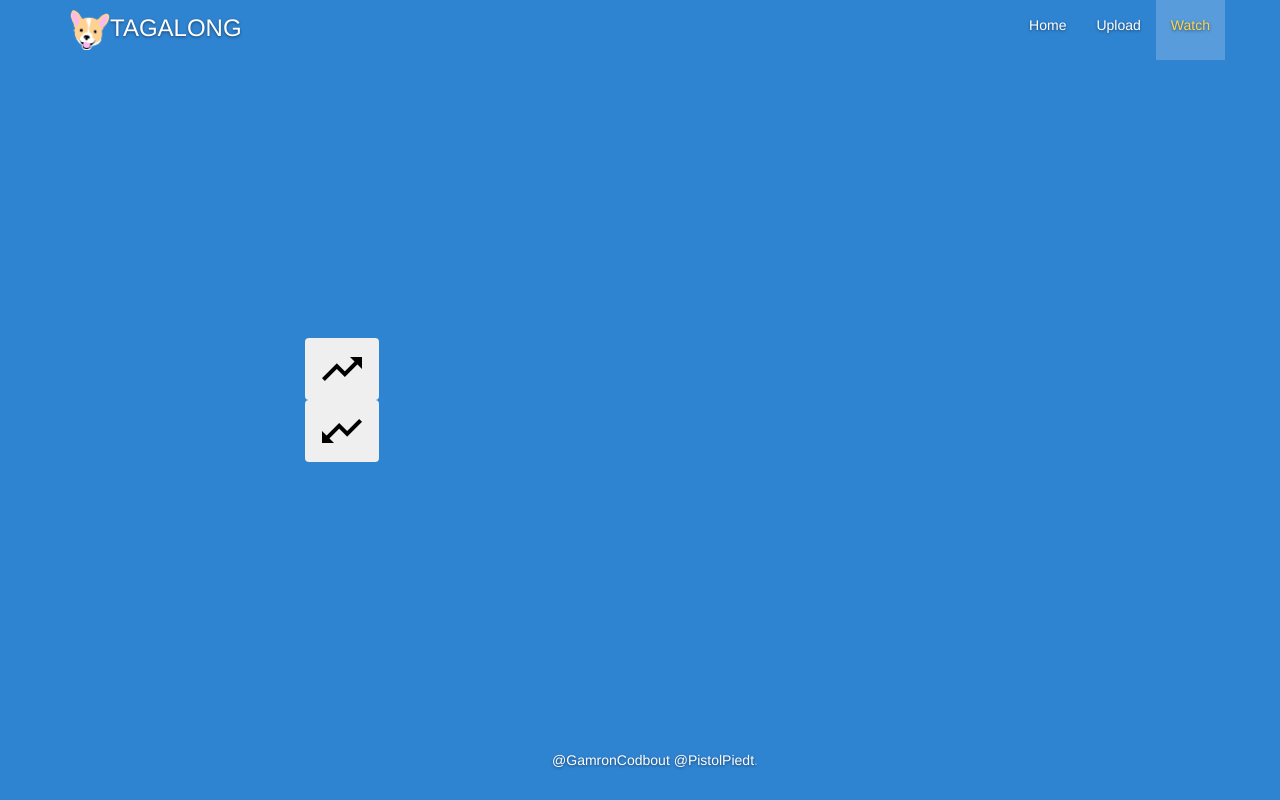
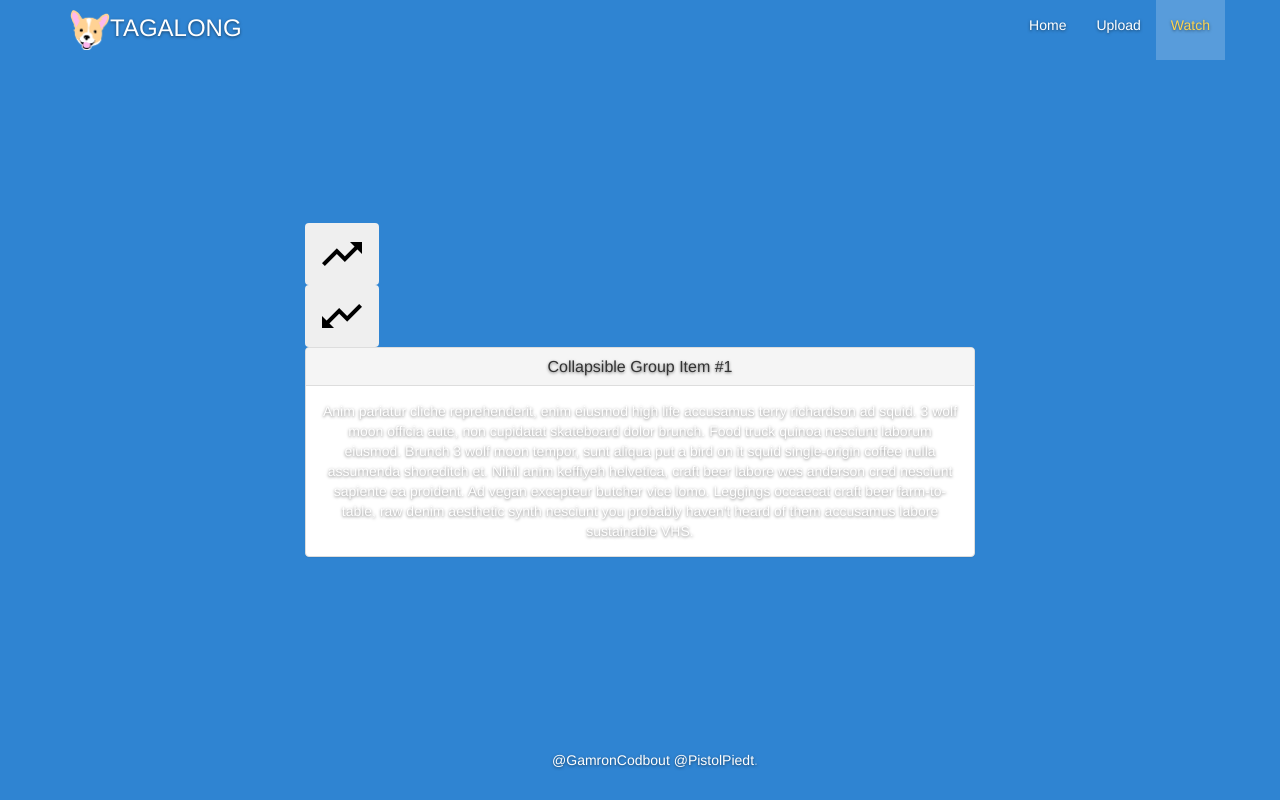
Before and after one commit to c0cky/djangosnap, a Django app: page /watch/ in a window 1280 px wide. Run offline with Django 3.2, Linux system fonts and the light colour scheme; data that the repository does not hold is empty; some libraries are stand-ins or nearby versions.

Commit message:
add collapsable
*add collapseble to play_video template

```diff
--- a/djangosnap/templates/djangosnap/play_video.html
+++ b/djangosnap/templates/djangosnap/play_video.html
@@ -4,8 +4,12 @@
 <style>
 
 .img-responsive {
-    width:100%;
+    width:auto;
+    height: auto;
+    margin: 0 auto;
+
 }
+
 
 </style>
 <div class="" id="innercover" sytle="width:100%">
@@ -23,7 +27,7 @@
 
   <div class="row">
     {% if mediafiles %}
-      <div class="col-md-8" id="content">
+      <div class="col-md-12" id="content">
         <!-- <video class="video-js vjs-default-skin"
   controls width="640" height="264"
    id="vid" style="visibility: visible" data-setup='{}'>
@@ -33,6 +37,25 @@
 
     {% else %}
     {% endif %}
+  </div>
+
+  <div class="row">
+    <div class="col-md-12" id="comments">
+      <div class="panel panel-default">
+        <div class="panel-heading" role="tab" id="headingOne">
+          <h4 class="panel-title">
+            <a role="button" data-toggle="collapse" data-parent="#accordion" href="#collapseOne" aria-expanded="true" aria-controls="collapseOne">
+            Collapsible Group Item #1
+            </a>
+          </h4>
+        </div>
+        <div id="collapseOne" class="panel-collapse collapse in" role="tabpanel" aria-labelledby="headingOne">
+          <div class="panel-body">
+            Anim pariatur cliche reprehenderit, enim eiusmod high life accusamus terry richardson ad squid. 3 wolf moon officia aute, non cupidatat skateboard dolor brunch. Food truck quinoa nesciunt laborum eiusmod. Brunch 3 wolf moon tempor, sunt aliqua put a bird on it squid single-origin coffee nulla assumenda shoreditch et. Nihil anim keffiyeh helvetica, craft beer labore wes anderson cred nesciunt sapiente ea proident. Ad vegan excepteur butcher vice lomo. Leggings occaecat craft beer farm-to-table, raw denim aesthetic synth nesciunt you probably haven't heard of them accusamus labore sustainable VHS.
+          </div>
+        </div>
+      </div>
+    </div>
   </div>
 </div>
 
```
